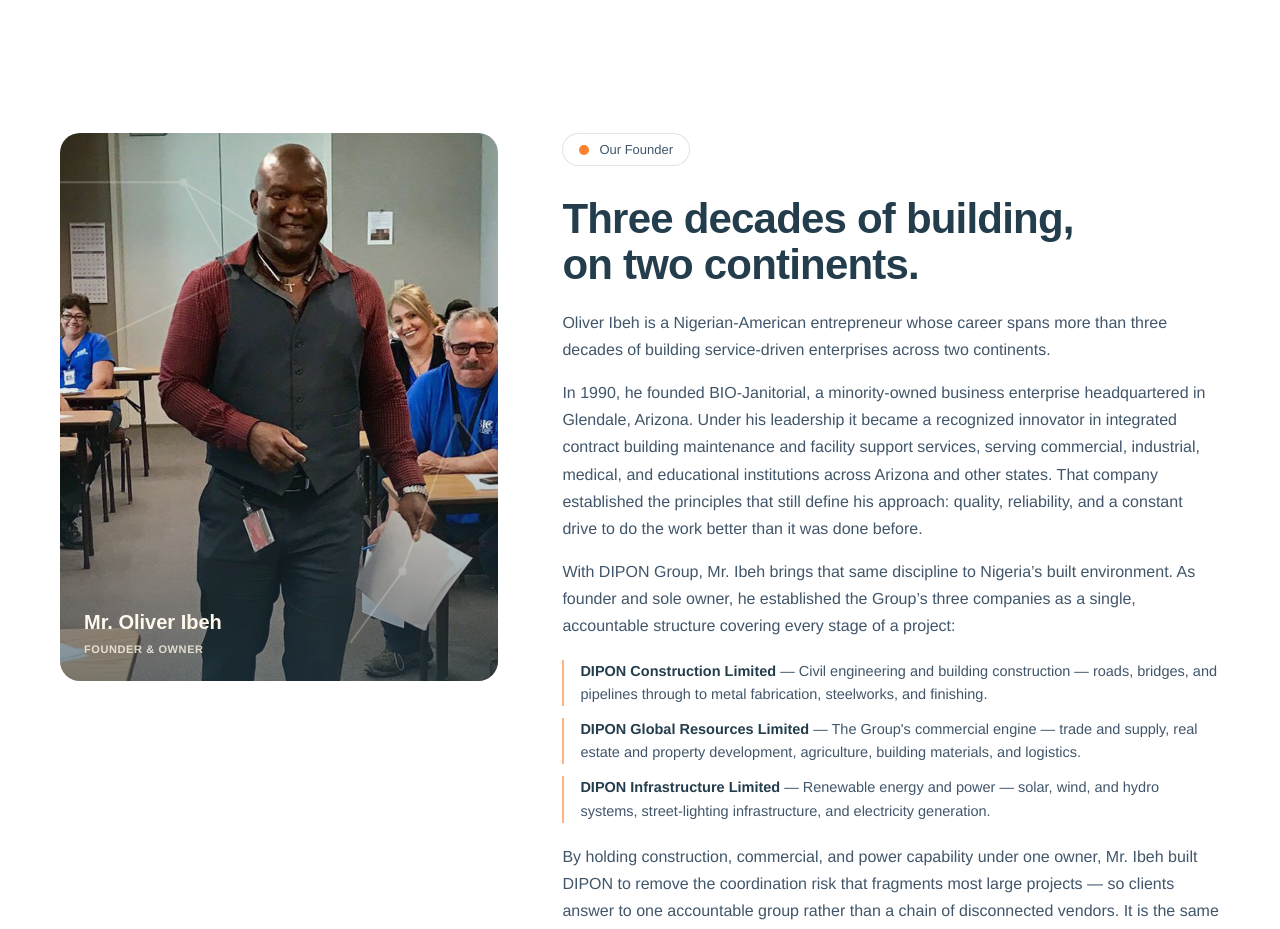
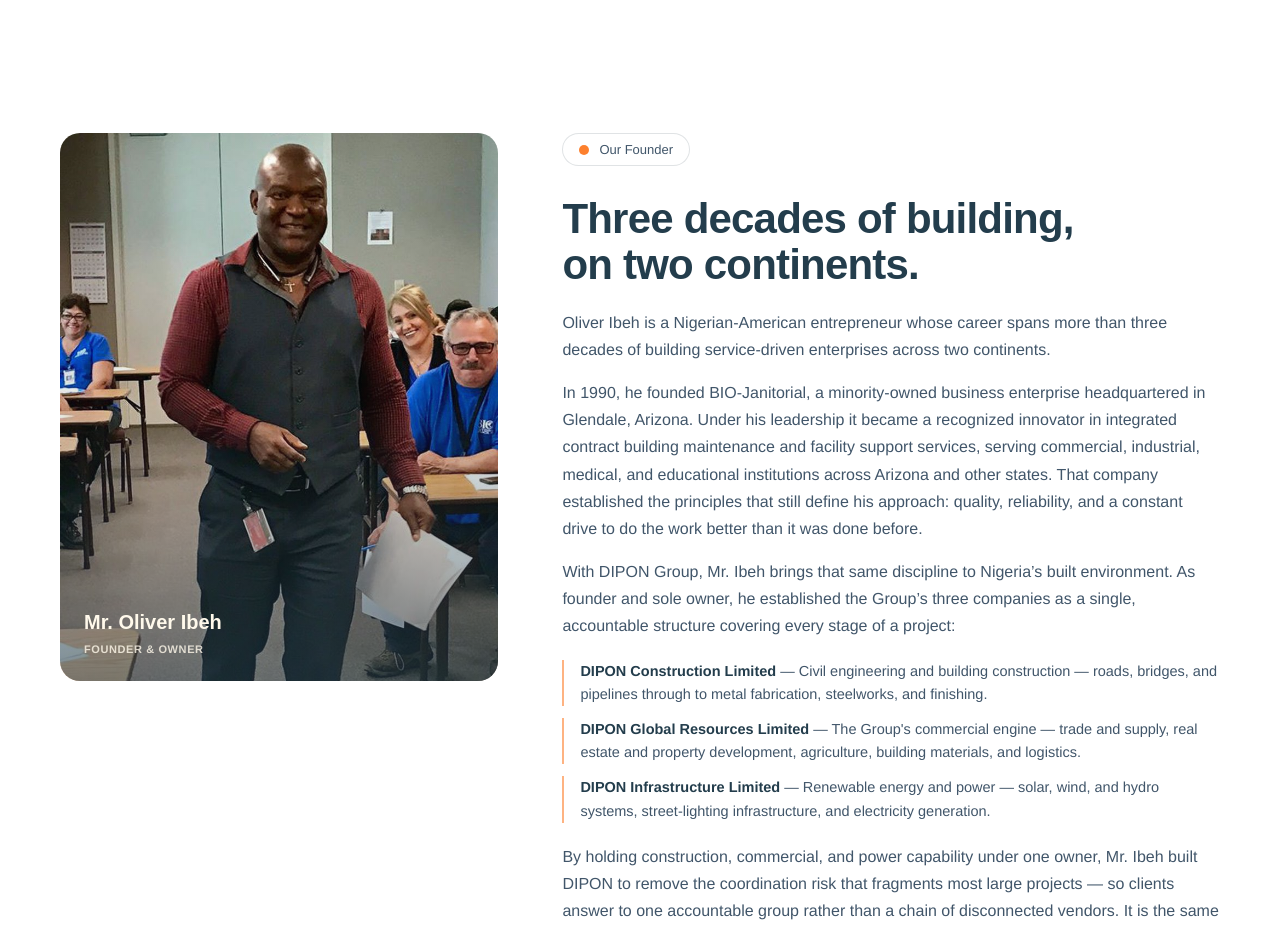
Before and after one commit to kennygray-dev/Dipon-website, a Next.js app in the folder web/: page /about in a window 1280 px wide. Shown: the part 1220-2149 px from the top of the page. Built offline with nearby package versions, Linux system fonts and the light colour scheme; a web font is replaced by a local one.

Commit message:
Remove geometric overlay from the founder photo

```diff
--- a/web/src/components/Founder.tsx
+++ b/web/src/components/Founder.tsx
@@ -1,6 +1,5 @@
 import Image from "next/image";
 import Eyebrow from "./Eyebrow";
-import GeometricOverlay from "./GeometricOverlay";
 import Reveal from "./Reveal";
 import founderPhoto from "@/assets/team/oliver-ibeh.jpg";
 import { section, wrap } from "@/lib/styles";
@@ -38,7 +37,6 @@ export default function Founder() {
               className="object-cover"
             />
             <div className="pointer-events-none absolute inset-0 bg-gradient-to-t from-dipon-blue/60 via-dipon-blue/10 to-transparent" />
-            <GeometricOverlay />
             <div className="absolute bottom-6 left-6 z-10">
               <div className="font-display text-[20px] font-bold text-dipon-cream">Mr. Oliver Ibeh</div>
               <div className="mt-1 font-label text-[11px] font-semibold tracking-[0.6px] text-dipon-cream/80 uppercase">
```
